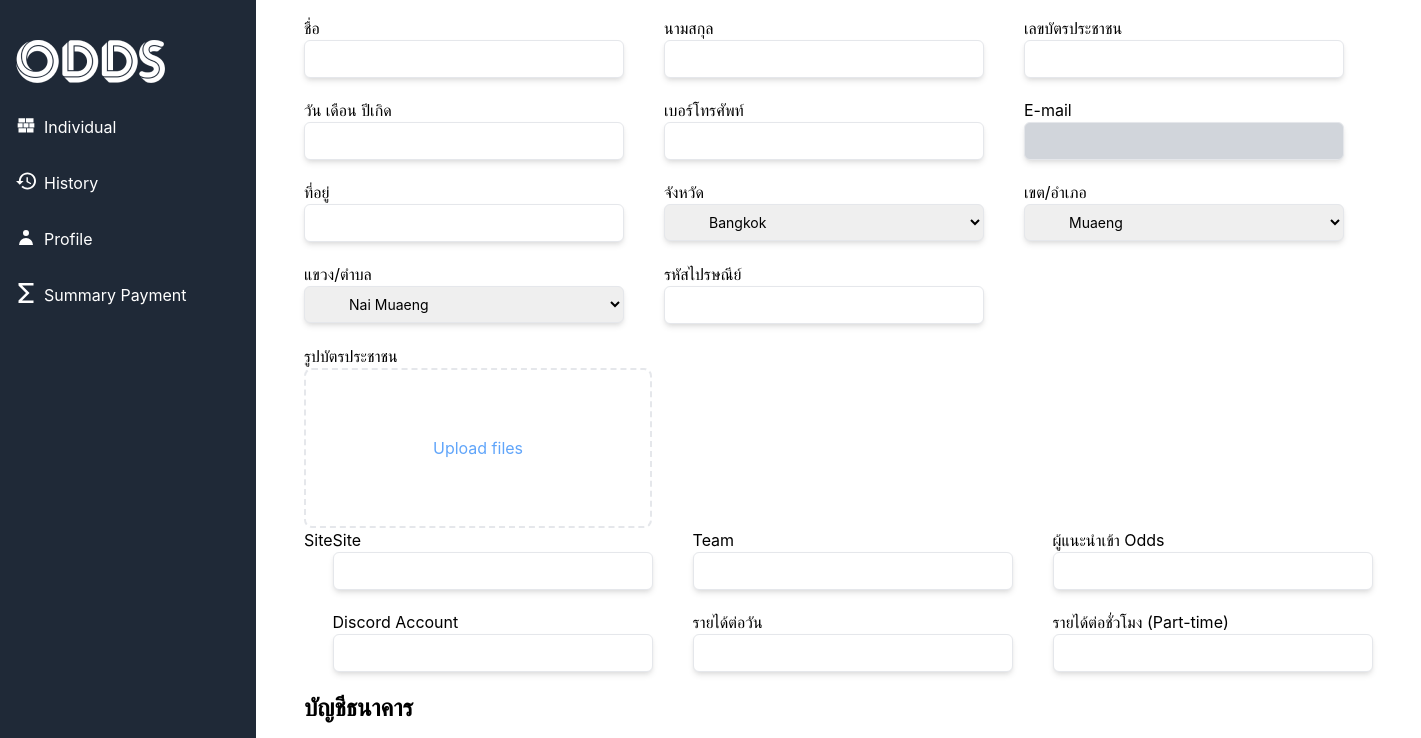
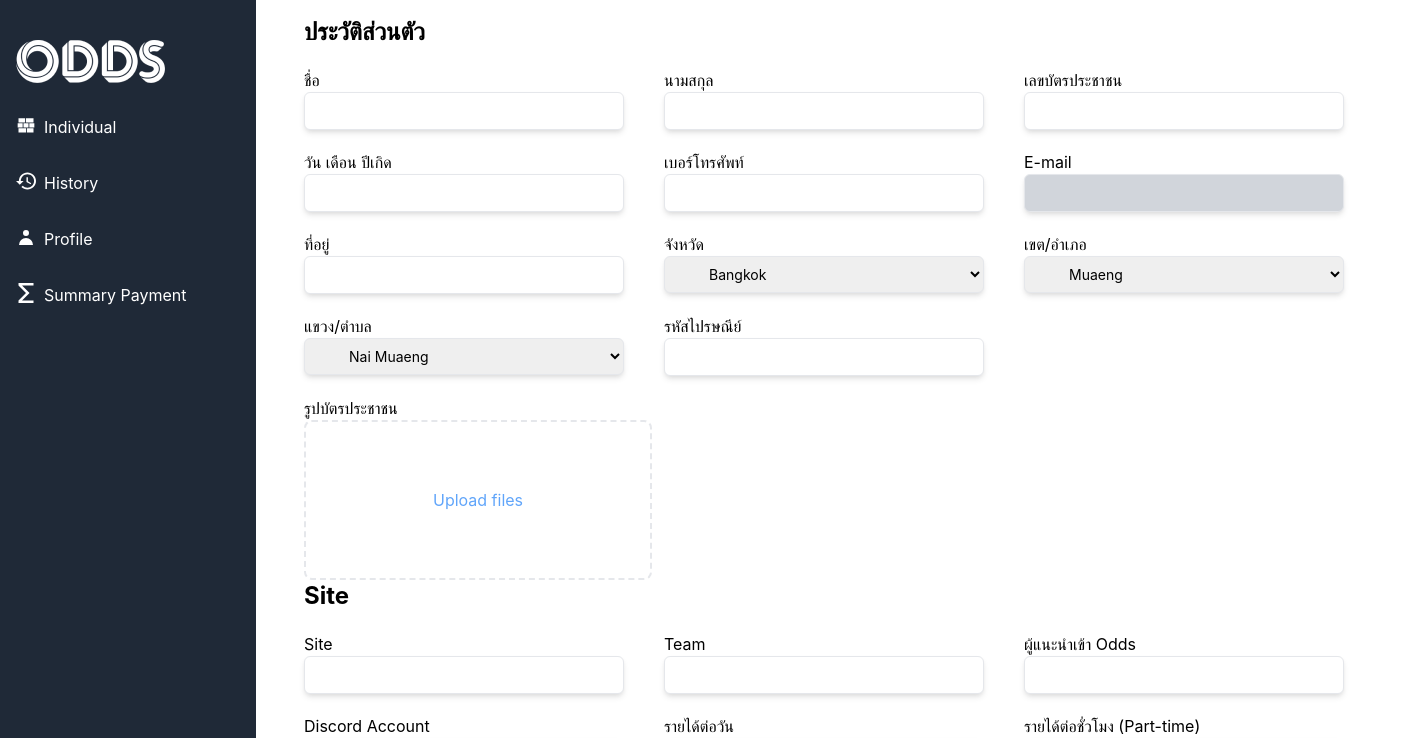
Before and after one commit to Fahlalla/workingrecord-fe, a React (Create React App) app: page /profile in a window 1280 px wide. Shown: the top 738 px of the page, 1421 px wide, since content can reach past the window. Built offline with nearby package versions, Linux system fonts and the light colour scheme.

Commit message:
Add header

```diff
--- a/src/Component/Profile/PersonalInfo.js
+++ b/src/Component/Profile/PersonalInfo.js
@@ -22,6 +22,7 @@ const PersonalInfo = () => {
   return (
     <div className="flex h-auto">
       <div className="flex-col space-y-5">
+        <div className="font-bold text-2xl">ประวัติส่วนตัว</div>
         <div className="flex space-x-10">
           <ProfileInput label="ชื่อ" />
           <ProfileInput label="นามสกุล" />
@@ -44,6 +45,7 @@ const PersonalInfo = () => {
         <div className="flex space-x-10">
           <UploadFile label="รูปบัตรประชาชน" />
         </div>
+
       </div>
     </div>
   );
--- a/src/Component/Profile/SiteInfo.js
+++ b/src/Component/Profile/SiteInfo.js
@@ -3,10 +3,10 @@ import ProfileInput from "../Profile/ProfileInput.js";
 const SiteInfo = () => {
   return (
     <div className="flex flex-row h-auto">
-      <div className="">
-        <h1>Site</h1>
-      </div>
       <div className="flex-col space-y-5">
+        <div className="">
+          <div className="font-bold text-2xl">Site</div>
+        </div>
         <div className="flex space-x-10">
           <ProfileInput label="Site" />
           <ProfileInput label="Team" />
```
